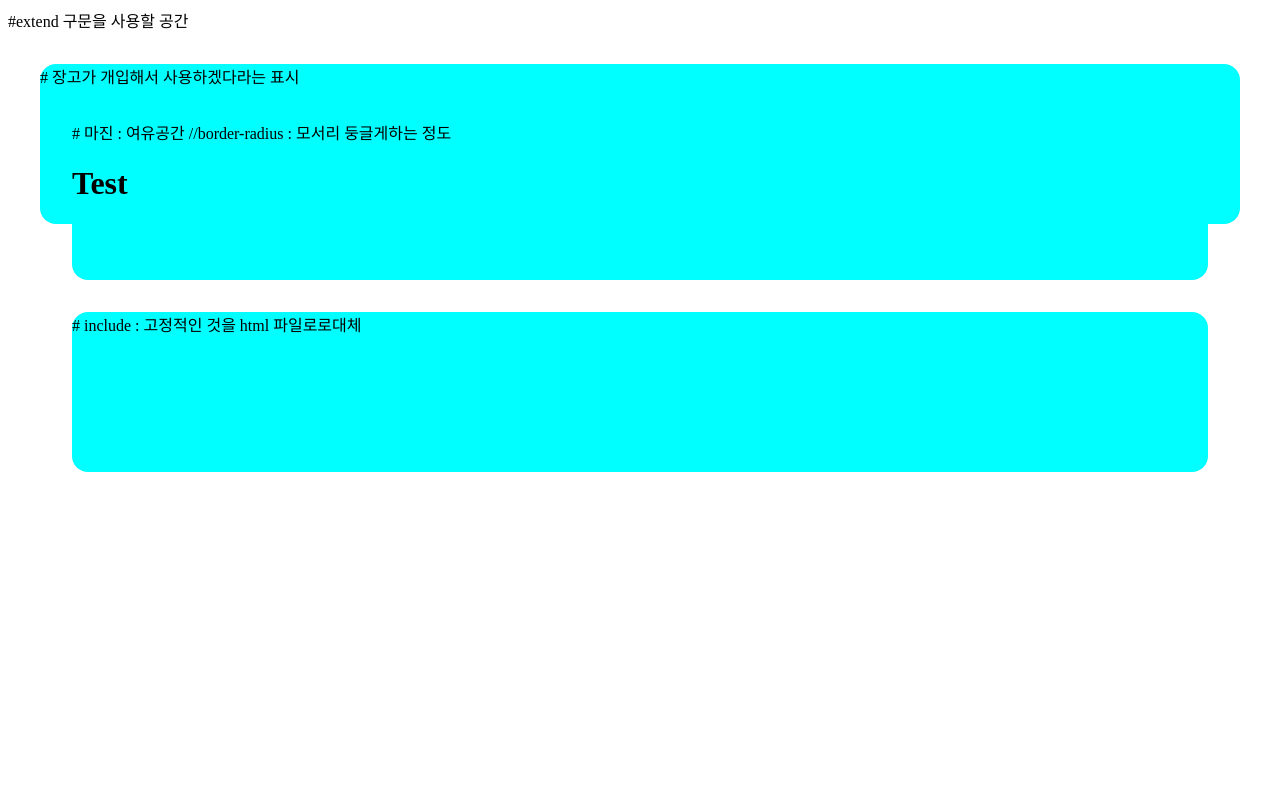
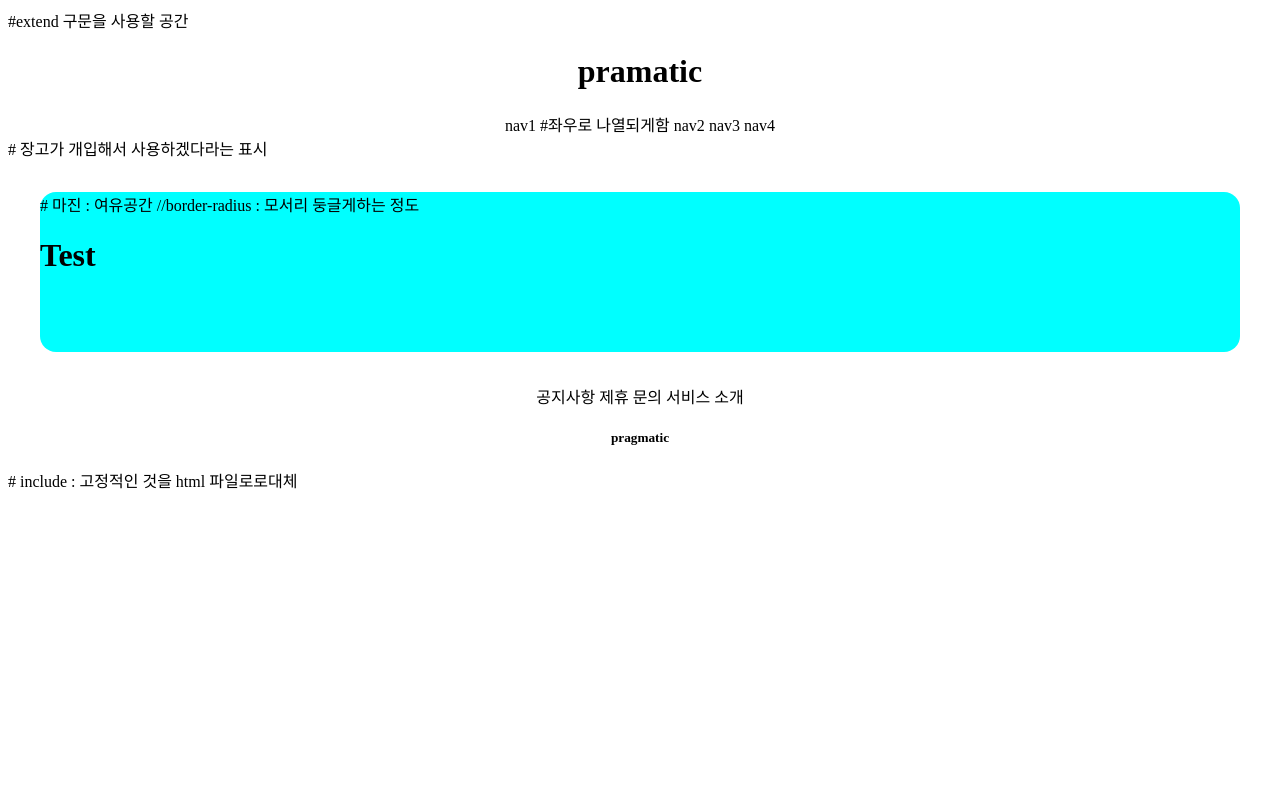
Before and after one commit to DaUn12/Make_SNS_site_copybook, a Django app: page /accounts/hello_world/ in a window 1280 px wide. Run offline with Django 3.2, Linux system fonts and the light colour scheme; parts of the project's set-up code (start-up, migrations or seed data) failed here and were passed over.

Commit message:
7/6 4ban Commit 3

```diff
--- a/templates/footer.html
+++ b/templates/footer.html
@@ -1 +1,12 @@
-<div style="height: 10rem; background-color: aqua; margin: 2rem; border-radius: 1rem;">
+<div style="text-align: center">
+    <div>
+        <span> 공지사항 </span>
+        <span> 제휴 문의 </span>
+        <span> 서비스 소개 </span>
+
+    </div>
+    <div>
+        <h5>pragmatic</h5>
+
+    </div>
+</div>
--- a/templates/header.html
+++ b/templates/header.html
@@ -1 +1,13 @@
-<div style="height: 10rem; background-color: aqua; margin: 2rem; border-radius: 1rem;">
+<div style="text-align: center">
+    <div>
+        <h1> pramatic </h1>
+    </div>
+    <div>
+        <h2>        </h2>
+        <span>nav1</span>                   #좌우로 나열되게함
+        <span>nav2</span>
+        <span>nav3</span>
+        <span>nav4</span>
+    </div>
+
+</div>
```
